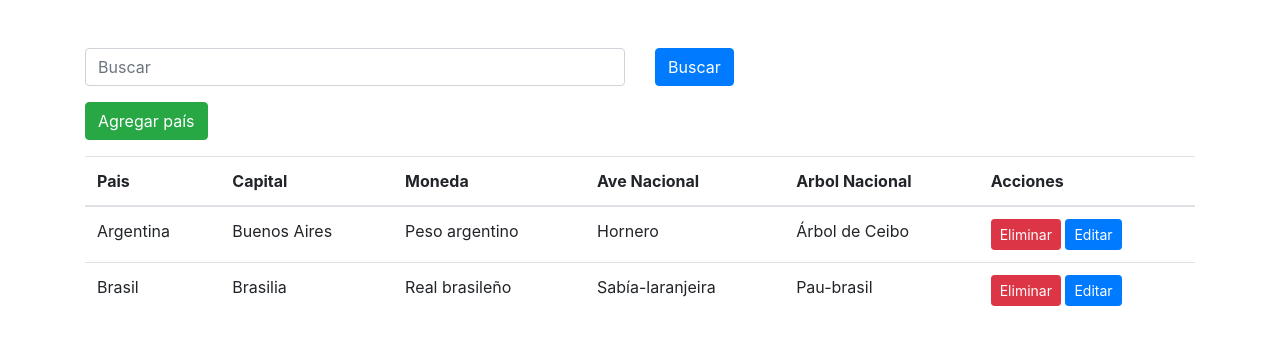
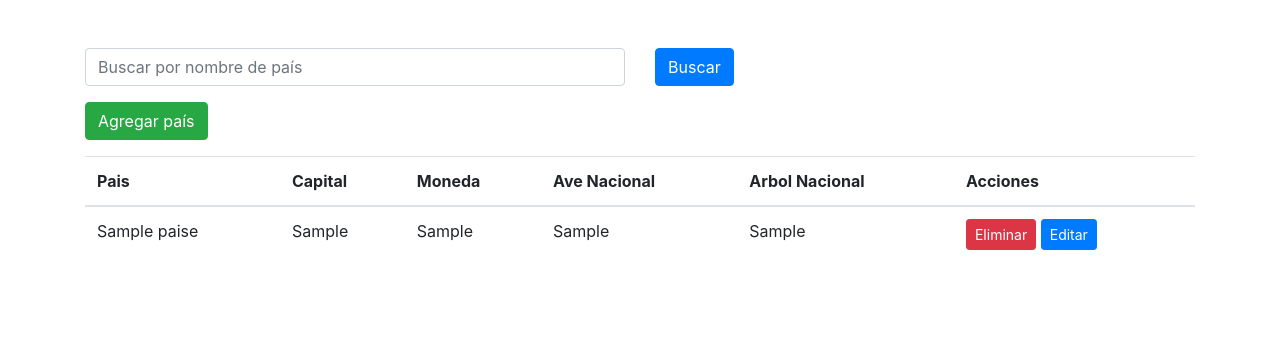
Before and after one commit to DiegoS20/ejemplo-php-web, a PHP site: page / in a window 1280 px wide. Shown: the top 345 px of the page. Run offline with PHP 8.4, Linux system fonts and the light colour scheme; tables that the repository leaves empty or names only in its code hold one stand-in row (values such as "Sample post"); some libraries are stand-ins or nearby versions.

Commit message:
feat: getting paises and delete btn working

```diff
--- a/views/index.php
+++ b/views/index.php
@@ -1,3 +1,11 @@
+<?php
+require_once ('../models/Pais.php');
+
+$query = @$_GET["query"];
+$paises = is_null($query) ? Pais::all() : Pais::findByName($query);
+
+?>
+
 <!DOCTYPE html>
 <html lang="en">
 
@@ -12,14 +20,14 @@
 <body>
     <div class="container mt-5">
         <!-- Input de búsqueda y botón -->
-        <div class="row mb-3">
+        <form action="" method="get" class="row mb-3">
             <div class="col-md-6">
-                <input type="text" class="form-control" placeholder="Buscar">
+                <input type="text" class="form-control" placeholder="Buscar por nombre de país" name="query" id="query">
             </div>
             <div class="col-md-2">
                 <button class="btn btn-primary">Buscar</button>
             </div>
-        </div>
+        </form>
 
         <a class="btn btn-success mb-3">Agregar país</a>
 
@@ -36,32 +44,21 @@
                 </tr>
             </thead>
             <tbody>
-                <!-- Aquí puedes agregar filas dinámicamente con datos -->
-                <tr>
-                    <td>Argentina</td>
-                    <td>Buenos Aires</td>
-                    <td>Peso argentino</td>
-                    <td>Hornero</td>
-                    <td>Árbol de Ceibo</td>
-                    <td>
-                        <!-- Botones de eliminar y editar -->
-                        <button class="btn btn-danger btn-sm">Eliminar</button>
-                        <button class="btn btn-primary btn-sm">Editar</button>
-                    </td>
-                </tr>
-                <tr>
-                    <td>Brasil</td>
-                    <td>Brasilia</td>
-                    <td>Real brasileño</td>
-                    <td>Sabía-laranjeira</td>
-                    <td>Pau-brasil</td>
-                    <td>
-                        <!-- Botones de eliminar y editar -->
-                        <button class="btn btn-danger btn-sm">Eliminar</button>
-                        <button class="btn btn-primary btn-sm">Editar</button>
-                    </td>
-                </tr>
-                <!-- Agregar más filas según sea necesario -->
+                <?php foreach ($paises as $pais): ?>
+                    <tr>
+                        <td><?= $pais['nombre'] ?></td>
+                        <td><?= $pais['capital'] ?></td>
+                        <td><?= $pais['moneda'] ?></td>
+                        <td><?= $pais['ave'] ?></td>
+                        <td><?= $pais['arbol'] ?></td>
+                        <td>
+                            <!-- Botones de eliminar y editar -->
+                            <a class="btn btn-danger btn-sm"
+                                href="controllers/delete.php?id=<?= $pais['id_pais'] ?>">Eliminar</a>
+                            <a class="btn btn-primary btn-sm">Editar</a>
+                        </td>
+                    </tr>
+                <?php endforeach; ?>
             </tbody>
         </table>
     </div>
```
